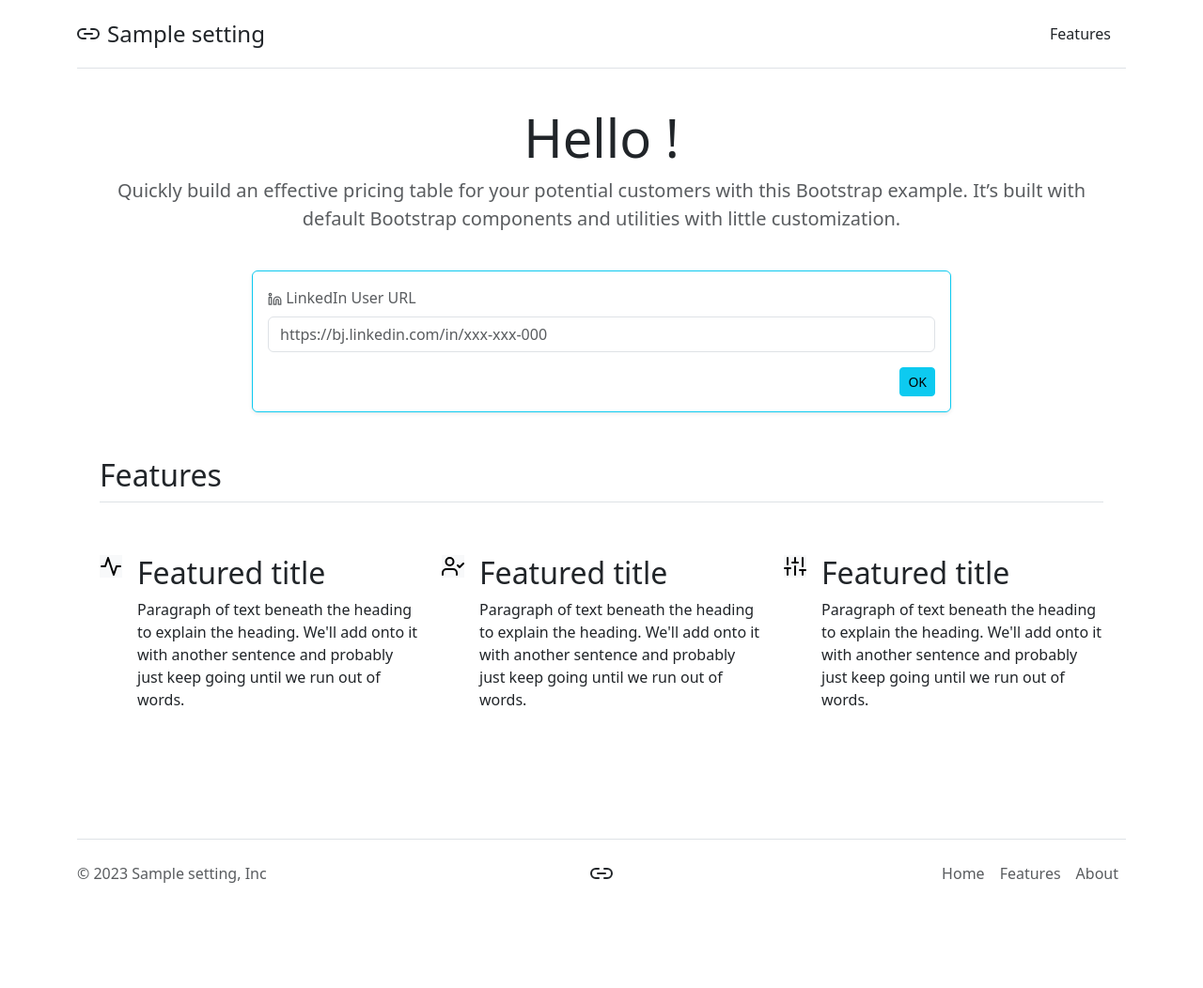
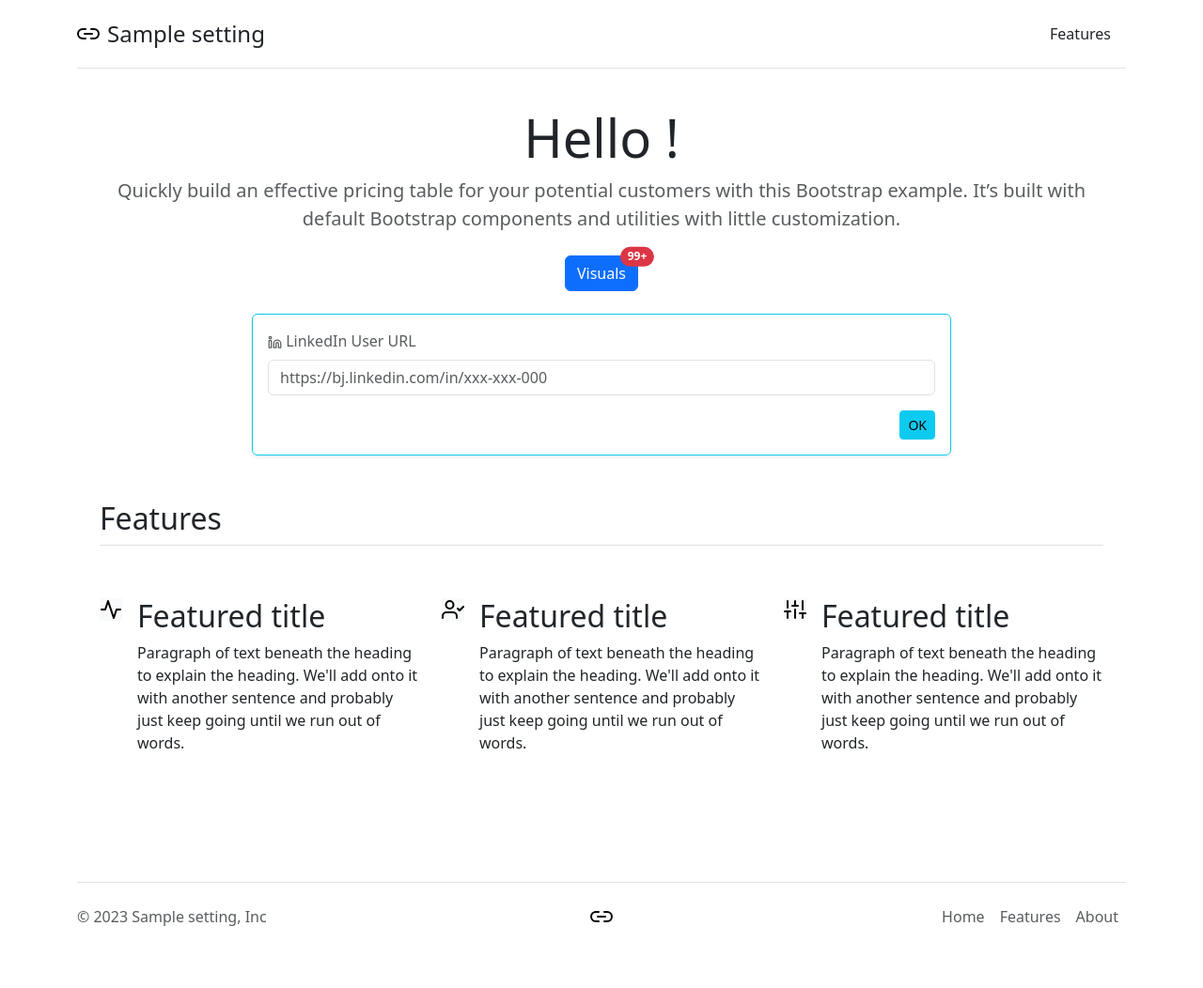
Before and after one commit to TafsirGna/LinkBeam, a Django app: template profileviewer/templates/profileviewer/index.html in a window 1280 px wide. Shown: the whole page at 94% size. Before the commit the page ends 940 px from the top, so only its background shows below. Run offline with Django 3.2, Linux system fonts and the light colour scheme; the template is opened without the code that fills it: most values are stand-ins (such as "Sample title", 1, 10 or a date in 2020); parts of the project's set-up code (start-up, migrations or seed data) failed here and were passed over.

Commit message:
improving some views

```diff
--- a/profileviewer/templates/profileviewer/about_modal.html
+++ b/profileviewer/templates/profileviewer/about_modal.html
@@ -1,3 +1,4 @@
+  {% load static %}
   <!-- Modal -->
   <div class="modal fade" id="aboutModal" tabindex="-1" aria-labelledby="aboutModalLabel" aria-hidden="true">
     <div class="modal-dialog">
@@ -7,7 +8,7 @@
           <button type="button" class="btn-close" data-bs-dismiss="modal" aria-label="Close"></button>
         </div>
         <div class="modal-body text-center">
-          <svg viewBox="0 0 24 24" width="24" height="24" stroke="currentColor" stroke-width="2" fill="none" stroke-linecap="round" stroke-linejoin="round" class="css-i6dzq1"><path d="M15 7h3a5 5 0 0 1 5 5 5 5 0 0 1-5 5h-3m-6 0H6a5 5 0 0 1-5-5 5 5 0 0 1 5-5h3"></path><line x1="8" y1="12" x2="16" y2="12"></line></svg>
+          <img src="{% static 'linkbeam/img/app_logo.svg' %}"  alt="app logo">
           <p class="fw-bold mt-2">
             {{ settings.APP_NAME }}
           </p>
--- a/profileviewer/templates/profileviewer/base.html
+++ b/profileviewer/templates/profileviewer/base.html
@@ -1,3 +1,5 @@
+{% load static %}
+
 <!doctype html>
 <html lang="en">
   <head>
@@ -6,6 +8,9 @@
     <meta name="description" content="">
     <meta name="author" content="Tafsir GNA">
     <title>{{ settings.APP_NAME }} · Hello </title>
+
+    <!-- Favicon -->
+    <link rel="icon" href="{% static 'linkbeam/img/app_logo.svg' %}" sizes="any" type="image/svg+xml">
 
     <link href="https://cdn.jsdelivr.net/npm/bootstrap@5.3.0-alpha1/dist/css/bootstrap.min.css" rel="stylesheet" integrity="sha384-GLhlTQ8iRABdZLl6O3oVMWSktQOp6b7In1Zl3/Jr59b6EGGoI1aFkw7cmDA6j6gD" crossorigin="anonymous">
     <meta name="theme-color" content="#712cf9">
@@ -94,11 +99,25 @@
 
     {% block javascripts %}
 
-      <script src="https://ajax.googleapis.com/ajax/libs/jquery/3.6.3/jquery.min.js"></script>
+      <!-- <script src="https://ajax.googleapis.com/ajax/libs/jquery/3.6.3/jquery.min.js"></script> -->
+
+      <!-- <script src="https://unpkg.com/react@18/umd/react.development.js" crossorigin></script>
+      <script src="https://unpkg.com/react-dom@18/umd/react-dom.development.js" crossorigin></script> -->
+
+      <script src="https://cdn.jsdelivr.net/npm/@popperjs/core@2.11.6/dist/umd/popper.min.js" integrity="sha384-oBqDVmMz9ATKxIep9tiCxS/Z9fNfEXiDAYTujMAeBAsjFuCZSmKbSSUnQlmh/jp3" crossorigin="anonymous"></script>
       <script src="https://cdn.jsdelivr.net/npm/bootstrap@5.3.0-alpha1/dist/js/bootstrap.min.js" integrity="sha384-mQ93GR66B00ZXjt0YO5KlohRA5SY2XofN4zfuZxLkoj1gXtW8ANNCe9d5Y3eG5eD" crossorigin="anonymous"></script>
+
       <script>
+        /* enabling popovers */
+        // const popoverTriggerList = document.querySelectorAll('[data-bs-toggle="popover"]')
+        // const popoverList = [...popoverTriggerList].map(popoverTriggerEl => new bootstrap.Popover(popoverTriggerEl))
+
+        /* enabling tooltips */
+        const tooltipTriggerList = document.querySelectorAll('[data-bs-toggle="tooltip"]')
+        const tooltipList = [...tooltipTriggerList].map(tooltipTriggerEl => new bootstrap.Tooltip(tooltipTriggerEl))
 
       </script>
+
     {% endblock %}
   </body>
 </html>
--- a/profileviewer/templates/profileviewer/footer.html
+++ b/profileviewer/templates/profileviewer/footer.html
@@ -1,8 +1,9 @@
+{% load static %}
 <footer class="d-flex flex-wrap justify-content-between align-items-center py-3 my-4 border-top">
     <p class="col-md-4 mb-0 text-muted">© 2023 {{ settings.APP_CORPORATION_NAME }}, Inc</p>
 
     <a href="/" class="col-md-4 d-flex align-items-center justify-content-center mb-3 mb-md-0 me-md-auto link-dark text-decoration-none">
-        <svg viewBox="0 0 24 24" width="24" height="24" stroke="currentColor" stroke-width="2" fill="none" stroke-linecap="round" stroke-linejoin="round" class="css-i6dzq1"><path d="M15 7h3a5 5 0 0 1 5 5 5 5 0 0 1-5 5h-3m-6 0H6a5 5 0 0 1-5-5 5 5 0 0 1 5-5h3"></path><line x1="8" y1="12" x2="16" y2="12"></line></svg>
+        <img src="{% static 'linkbeam/img/app_logo.svg' %}" alt="app logo">
     </a>
 
     <ul class="nav col-md-4 justify-content-end">
--- a/profileviewer/templates/profileviewer/header.html
+++ b/profileviewer/templates/profileviewer/header.html
@@ -1,7 +1,9 @@
+{% load static %}
+
 <header>
     <div class="d-flex flex-column flex-md-row align-items-center pb-3 mb-4 border-bottom">
       <a href="/" class="d-flex align-items-center text-dark text-decoration-none">
-        <svg viewBox="0 0 24 24" width="24" height="24" stroke="currentColor" stroke-width="2" fill="none" stroke-linecap="round" stroke-linejoin="round" class="css-i6dzq1 me-2"><path d="M15 7h3a5 5 0 0 1 5 5 5 5 0 0 1-5 5h-3m-6 0H6a5 5 0 0 1-5-5 5 5 0 0 1 5-5h3"></path><line x1="8" y1="12" x2="16" y2="12"></line></svg>
+        <img src="{% static 'linkbeam/img/app_logo.svg' %}" class="me-2" alt="app logo">
         <span class="fs-4">{{settings.APP_NAME}}</span>
       </a>
 
@@ -16,5 +18,15 @@
     <div class="pricing-header p-3 pb-md-4 mx-auto text-center">
       <h1 class="display-4 fw-normal">Hello !</h1>
       <p class="fs-5 text-muted">Quickly build an effective pricing table for your potential customers with this Bootstrap example. It’s built with default Bootstrap components and utilities with little customization.</p>
+
+      <!-- Count of all the request made so far -->
+      <button type="button" class="btn btn-primary position-relative mt-2" data-bs-toggle="tooltip" data-bs-title="More than 100 visualizations have been processed by us !">
+        Visuals
+        <span class="position-absolute top-0 start-100 translate-middle badge rounded-pill bg-danger">
+          99+
+          <span class="visually-hidden">unread messages</span>
+        </span>
+      </button>
+
     </div>
   </header>
--- a/profileviewer/templates/profileviewer/index.html
+++ b/profileviewer/templates/profileviewer/index.html
@@ -4,4 +4,6 @@
 
     {% include "profileviewer/index_features.html" %}
 
+    <!-- {% include "profileviewer/index_stats.html" %} -->
+
 {% endblock %}
--- /dev/null
+++ b/profileviewer/templates/profileviewer/index_stats.html
@@ -0,0 +1,4 @@
+<div class="container px-4 py-5" id="product-stats">
+    <h2 class="pb-2 border-bottom">Stats</h2>
+
+</div>
--- a/profileviewer/templates/profileviewer/input_form.html
+++ b/profileviewer/templates/profileviewer/input_form.html
@@ -8,7 +8,7 @@
                 <svg viewBox="0 0 24 24" width="15" height="15" stroke="currentColor" stroke-width="2" fill="none" stroke-linecap="round" stroke-linejoin="round" class="css-i6dzq1"><path d="M16 8a6 6 0 0 1 6 6v7h-4v-7a2 2 0 0 0-2-2 2 2 0 0 0-2 2v7h-4v-7a6 6 0 0 1 6-6z"></path><rect x="2" y="9" width="4" height="12"></rect><circle cx="4" cy="4" r="2"></circle></svg>
                 LinkedIn User URL
             </label>
-            <input type="text" class="form-control" id="exampleFormControlInput1" placeholder="https://bj.linkedin.com/in/xxx-xxx-000" required>
+            <input type="text" class="form-control" name="linkURL" id="exampleFormControlInput1" placeholder="https://bj.linkedin.com/in/xxx-xxx-000" required>
         </div>
         <div class="text-end" >
             <button class="btn btn-info btn-sm">OK</button>
```
Also changed, not shown: linkbeam/settings.py (+6 -1 lines), profileviewer/views.py (+38 -2 lines), static/linkbeam/img/app_logo.svg (added), static/linkbeam/js/index/submission_button.js (added).
